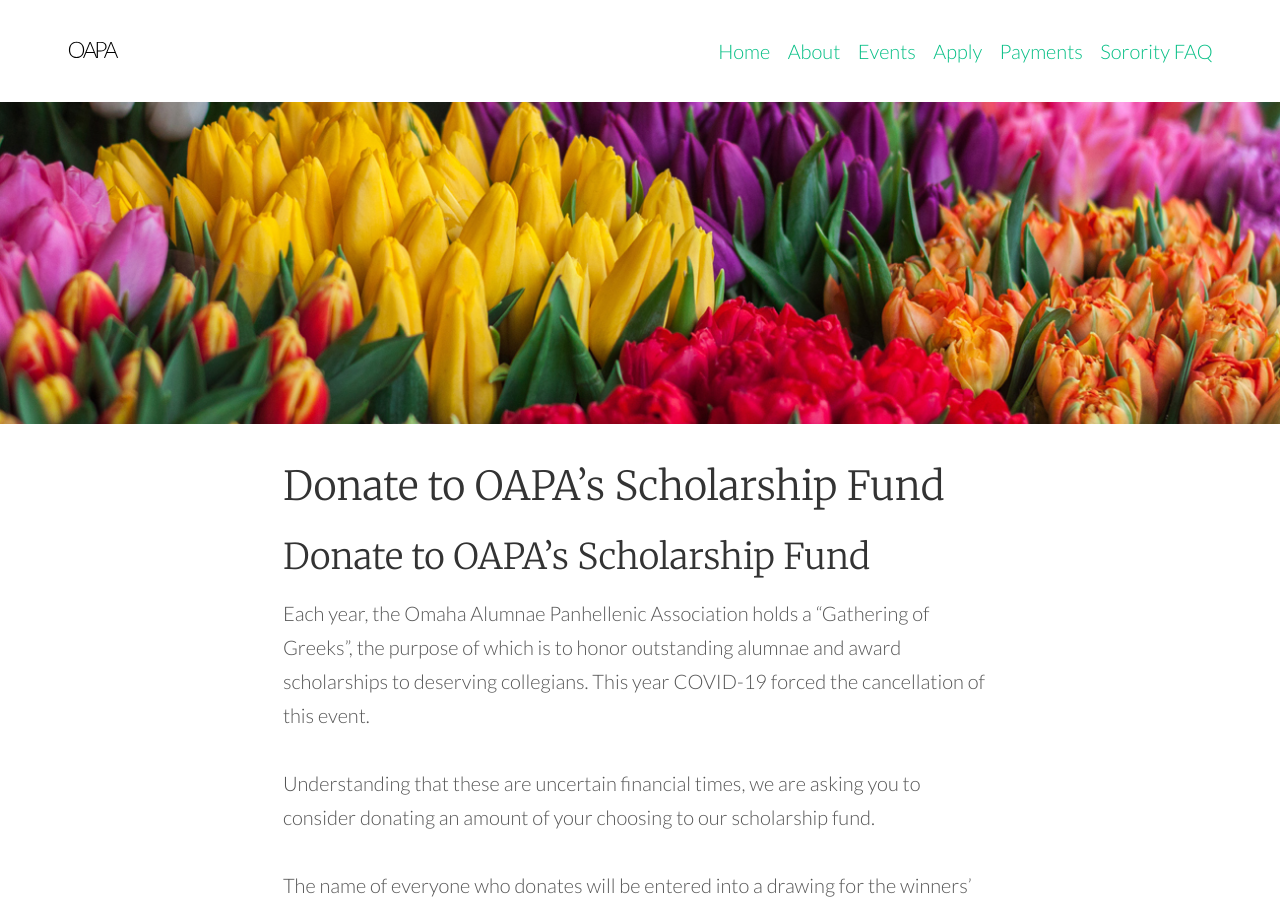
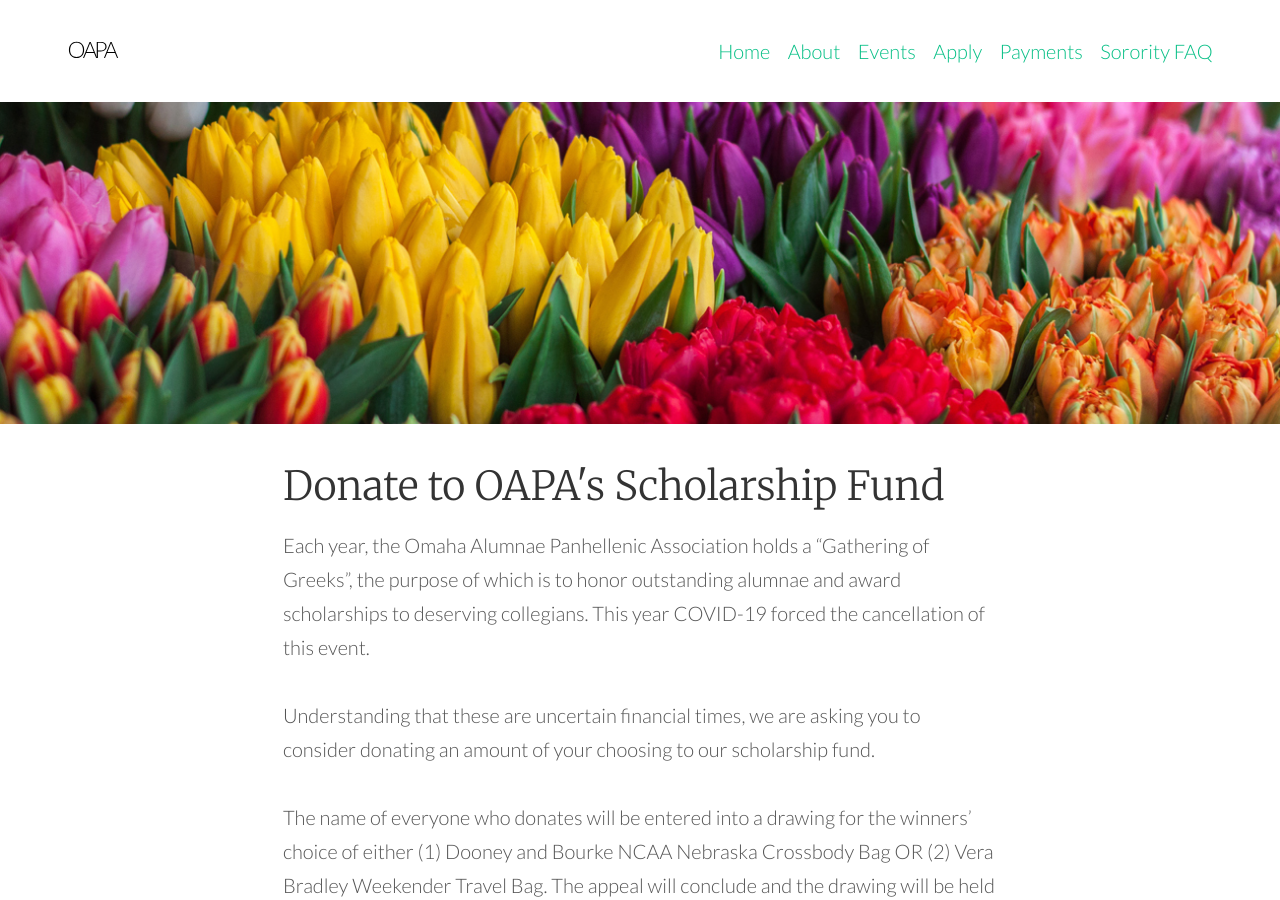
Before and after one commit to courtneyxann/oapa, a Jekyll site: the page built from docs/payments.md, in a window 1280 px wide and 900 px high. Built offline with Jekyll 4.4.1, drawn with Linux system fonts in a browser that asks for light colours; our own code applies the rules of GitHub Pages for plain Markdown files.

```diff
--- a/docs/payments.md
+++ b/docs/payments.md
@@ -1,9 +1,8 @@
 ---
-title:
+title: Donate to OAPA's Scholarship Fund
 feature_image: "/assets/hero-image.jpg"
 ---
 
-## Donate to OAPA's Scholarship Fund
 Each year, the Omaha Alumnae Panhellenic Association holds a "Gathering of Greeks", the purpose of which is to honor outstanding alumnae and award scholarships to deserving collegians. This year COVID-19 forced the cancellation of this event.
 
 Understanding that these are uncertain financial times, we are asking you to consider donating an amount of your choosing to our scholarship fund.
```
